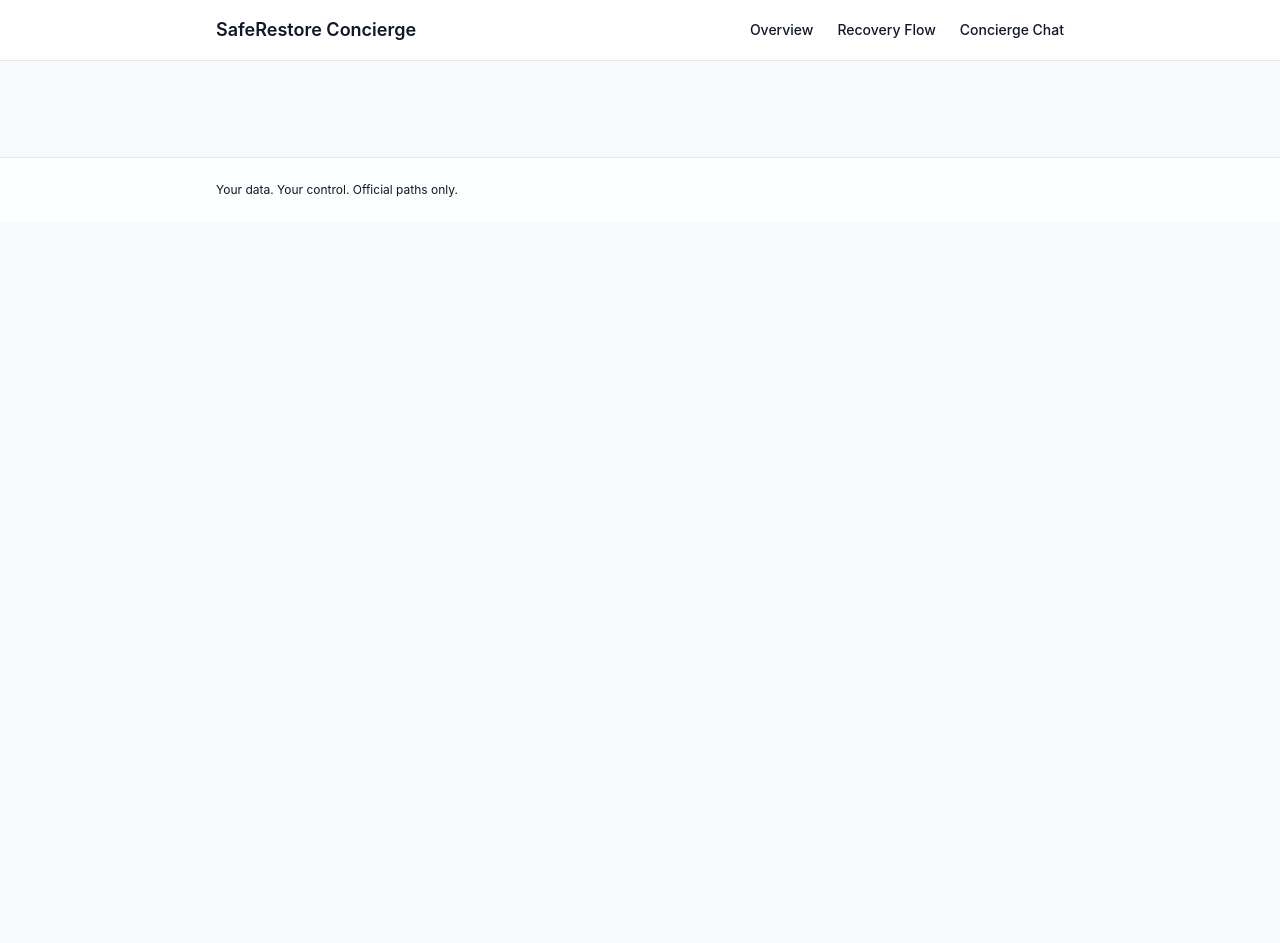
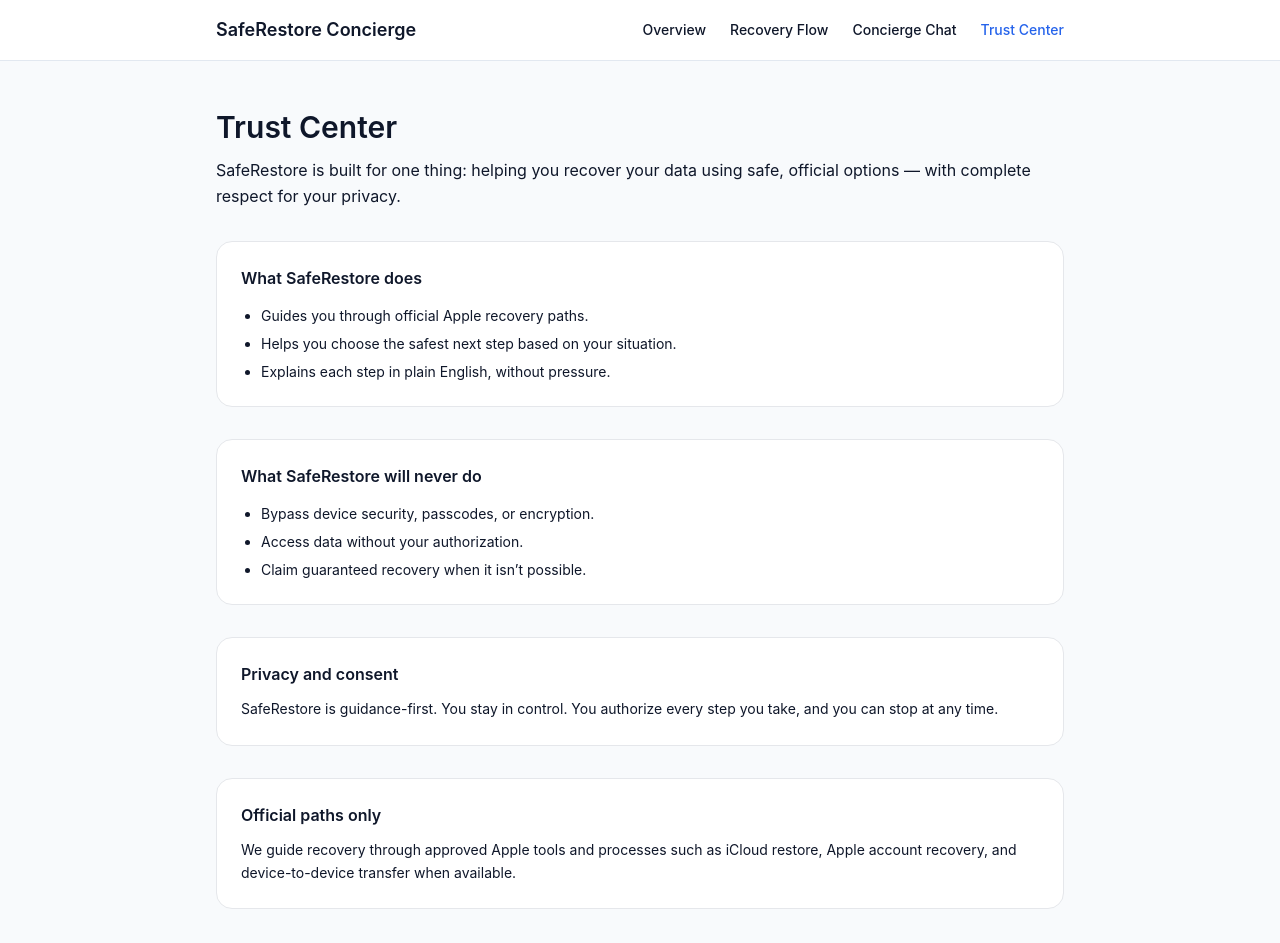
Before and after one commit to carter961995-wq/saferestore, a React (Vite) app: page /trust in a window 1280 px wide. Shown: the top 943 px of the page. Before the commit the page ends 800 px from the top, so only its background shows below. Built offline with nearby package versions, Linux system fonts and the light colour scheme.

Commit message:
Add Trust Center page

```diff
--- a/src/App.jsx
+++ b/src/App.jsx
@@ -3,6 +3,7 @@
 import LandingPage from "./pages/LandingPage.jsx";
 import RecoveryFlowPage from "./pages/RecoveryFlowPage.jsx";
 import ConciergeChat from "./pages/ConciergeChat.jsx";
+import TrustCenter from "./pages/TrustCenter.jsx";
 
 export default function App() {
   return (
@@ -11,6 +12,7 @@
         <Route path="/" element={<LandingPage />} />
         <Route path="/recovery" element={<RecoveryFlowPage />} />
         <Route path="/concierge" element={<ConciergeChat />} />
+        <Route path="/trust" element={<TrustCenter />} />
       </Routes>
     </Layout>
   );
--- a/src/components/Layout.jsx
+++ b/src/components/Layout.jsx
@@ -23,6 +23,9 @@
             <NavLink to="/concierge" className={navLinkClass}>
               Concierge Chat
             </NavLink>
+            <NavLink to="/trust" className={navLinkClass}>
+              Trust Center
+            </NavLink>
           </nav>
         </div>
       </header>
--- /dev/null
+++ b/src/pages/TrustCenter.jsx
@@ -0,0 +1,56 @@
+export default function TrustCenter() {
+  return (
+    <section className="space-y-8">
+      <div className="space-y-3">
+        <h1 className="text-3xl font-semibold text-slate">Trust Center</h1>
+        <p className="text-base leading-relaxed text-slate-600">
+          SafeRestore is built for one thing: helping you recover your data
+          using safe, official options — with complete respect for your privacy.
+        </p>
+      </div>
+
+      <div className="space-y-4 rounded-2xl border border-slate-200 bg-white p-6">
+        <h2 className="text-base font-semibold text-slate">
+          What SafeRestore does
+        </h2>
+        <ul className="list-disc space-y-2 pl-5 text-sm text-slate-600">
+          <li>Guides you through official Apple recovery paths.</li>
+          <li>Helps you choose the safest next step based on your situation.</li>
+          <li>Explains each step in plain English, without pressure.</li>
+        </ul>
+      </div>
+
+      <div className="space-y-4 rounded-2xl border border-slate-200 bg-white p-6">
+        <h2 className="text-base font-semibold text-slate">
+          What SafeRestore will never do
+        </h2>
+        <ul className="list-disc space-y-2 pl-5 text-sm text-slate-600">
+          <li>Bypass device security, passcodes, or encryption.</li>
+          <li>Access data without your authorization.</li>
+          <li>Claim guaranteed recovery when it isn’t possible.</li>
+        </ul>
+      </div>
+
+      <div className="space-y-3 rounded-2xl border border-slate-200 bg-white p-6">
+        <h2 className="text-base font-semibold text-slate">Privacy and consent</h2>
+        <p className="text-sm leading-relaxed text-slate-600">
+          SafeRestore is guidance-first. You stay in control. You authorize every
+          step you take, and you can stop at any time.
+        </p>
+      </div>
+
+      <div className="space-y-3 rounded-2xl border border-slate-200 bg-white p-6">
+        <h2 className="text-base font-semibold text-slate">Official paths only</h2>
+        <p className="text-sm leading-relaxed text-slate-600">
+          We guide recovery through approved Apple tools and processes such as
+          iCloud restore, Apple account recovery, and device-to-device transfer
+          when available.
+        </p>
+      </div>
+
+      <div className="text-sm text-slate-500">
+        Your data. Your control. Official paths only.
+      </div>
+    </section>
+  );
+}
```
